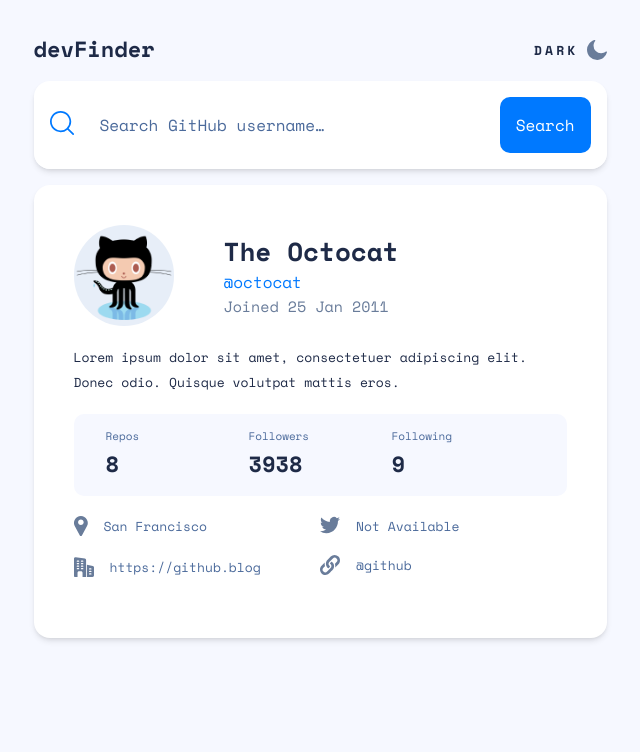
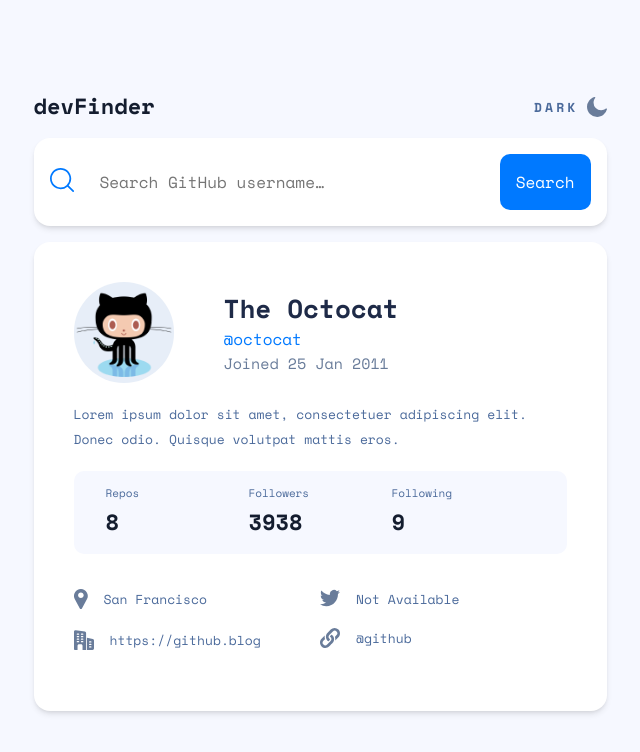
Before and after one commit to billybenntt/portfolio-project-3-github-user-search, a React (Vite) app: page / in a window 1280 px wide. Shown: the top 752 px of the page, without its empty margins (320-960 px from the left). Built offline with nearby package versions, Linux system fonts and the light colour scheme.

Commit message:
adjust color scheme on text

```diff
--- a/index.html
+++ b/index.html
@@ -8,6 +8,8 @@
 </head>
 <body>
     <div id="root"></div>
+
+
     <script type="module" src="/src/main.jsx"></script>
 </body>
 </html>
--- a/src/components/icons/CiMoon.jsx
+++ b/src/components/icons/CiMoon.jsx
@@ -2,7 +2,7 @@
 
 function CiMoon () {
   return (
-    <span className="custom-icon" >
+    <div className="custom-icon">
       <svg xmlns="http://www.w3.org/2000/svg"  height="20" width="20">
         <path d="M19.513 11.397a.701.701 0 00-.588.128 7.496
           7.496 0 01-2.276 1.336 7.101 7.101 0 01-2.583.462
@@ -12,10 +12,10 @@
           3.666A10.158 10.158 0 000 9.83c0 2.8 1.125 5.342 2.967
           7.19a10.025 10.025 0 007.16 2.98c2.353 0 4.527-.822
           6.266-2.183a10.13 10.13 0 003.58-5.624.623.623 0 00-.46-.796z"
-          fill="#697C9A"
+
         />
       </svg>
-    </span>
+    </div>
   )
 }
 
--- a/src/components/icons/CiSun.jsx
+++ b/src/components/icons/CiSun.jsx
@@ -4,7 +4,7 @@
   return (
     <span className="custom-icon">
       <svg width="20" height="20" xmlns="http://www.w3.org/2000/svg">
-       <g fill="#FFF">
+       <g >
         <path d="M13.545
           6.455c-.9-.9-2.17-1.481-3.545-1.481a4.934 4.934
           0 00-3.545 1.481c-.9.9-1.481 2.17-1.481
--- a/src/pages/Search.jsx
+++ b/src/pages/Search.jsx
@@ -8,8 +8,6 @@
 
 function Search () {
   const [theme, setTheme] = useState(() => getLocalStorage())
-
-  console.log(theme)
 
   // EFFECT - SET THEME
   useEffect(() => {
@@ -30,11 +28,12 @@
   return (
     <div className="search">
 
+      <div className="search-center">
         {/*SEARCH HEADER TOGGLE */}
         <div className="search-header">
           <h3 className="search-header__title">devFinder</h3>
           <div className="search-header__toggle" onClick={toggleTheme}>
-          <h3> {theme === 'dark' ? "light" : "dark"}</h3>
+            <h3> {theme === 'dark' ? 'light' : 'dark'}</h3>
             <div className="search-header__toggle-icon">
               {theme === 'dark' ? <CiSun/> : <CiMoon/>}
             </div>
@@ -64,7 +63,6 @@
               <img src={userImage} alt=""/>
             </div>
             {/* SEARCH INFO  */}
-
             <div className="search-result__info">
               <div>
                 <h3>The Octocat</h3>
@@ -121,6 +119,7 @@
             </div>
           </div>
         </div>
+      </div>
 
     </div>
   )
--- a/src/styles/output.css
+++ b/src/styles/output.css
@@ -341,6 +341,13 @@
 }
 
 /* GENERAL STYLES */
+#root {
+  height: 100vh;
+  display: grid;
+  justify-content: center;
+  align-content: center;
+}
+
 body {
   font-family: "Space Mono", monospace;
 }
@@ -353,13 +360,7 @@
 }
 
 .search {
-  margin: 0 auto;
-  color: #1E2A47;
   max-width: 327px;
-  margin-top: 2rem;
-}
-html.dark .search {
-  color: #F6F8FF;
 }
 
 .search-header {
@@ -380,6 +381,10 @@
   font-size: 0.813rem;
   line-height: 1.25rem;
   font-weight: normal;
+  transition-property: all;
+  transition-timing-function: cubic-bezier(0.4, 0, 0.2, 1);
+  transition-duration: 500ms;
+  color: #4B6A9B;
   cursor: pointer;
   letter-spacing: 0.2rem;
   font-weight: bold;
@@ -387,26 +392,54 @@
   gap: 0.5rem;
   display: flex;
 }
+html.dark .search-header__toggle {
+  color: #F6F8FF;
+}
+
+.search-header__toggle:hover h3 {
+  transition-property: all;
+  transition-timing-function: cubic-bezier(0.4, 0, 0.2, 1);
+  transition-duration: 800ms;
+  color: #1E2A47;
+}
+html.dark .search-header__toggle:hover h3 {
+  color: #4B6A9B;
+}
+.search-header__toggle:hover .custom-icon {
+  transition-property: all;
+  transition-timing-function: cubic-bezier(0.4, 0, 0.2, 1);
+  transition-duration: 800ms;
+  fill: #1E2A47;
+}
+html.dark .search-header__toggle:hover .custom-icon {
+  fill: #4B6A9B;
+}
+.search-header__toggle:hover svg {
+  transition-property: all;
+  transition-timing-function: cubic-bezier(0.4, 0, 0.2, 1);
+  transition-duration: 800ms;
+  transform: rotate(120deg);
+}
 
 .search-box {
+  background-color: #FFFFFF;
+  color: #1E2A47;
   box-shadow: 0 4px 6px -1px rgba(0, 0, 0, 0.1), 0 2px 4px -2px rgba(0, 0, 0, 0.1);
   border-radius: 16px;
   overflow: hidden;
 }
+html.dark .search-box {
+  background-color: #1E2A47;
+  color: #FFFFFF;
+}
 
 .search-box__center {
-  background-color: #FFFFFF;
-  color: #1E2A47;
   display: grid;
   grid-template-columns: 50px 1fr auto;
   align-items: center;
   justify-content: space-between;
   padding: 0.8rem;
   position: relative;
-}
-html.dark .search-box__center {
-  background-color: #1E2A47;
-  color: #FFFFFF;
 }
 
 .search-box__icon span {
@@ -417,19 +450,13 @@
   font-size: 0.68rem;
   line-height: 1.25rem;
   font-weight: normal;
+  color: #4B6A9B;
   width: 100%;
   height: 100%;
   background-color: transparent;
-  color: #1E2A47;
   border: none;
 }
 html.dark .search-box__input {
-  color: #FFFFFF;
-}
-.search-box__input::placeholder {
-  color: #4B6A9B;
-}
-html.dark .search-box__input::placeholder {
   color: #FFFFFF;
 }
 .search-box__input:focus {
@@ -526,17 +553,21 @@
 
 .search-result__bio {
   grid-area: c;
+  color: #4B6A9B;
   font-size: 0.813rem;
   line-height: 1.25rem;
   font-weight: normal;
   line-height: 1.563rem;
 }
+html.dark .search-result__bio {
+  color: #FFFFFF;
+}
 
 .search-result__stats {
   grid-area: d;
-  display: flex;
   background-color: #F6F8FF;
   color: #141D2F;
+  display: flex;
   border-radius: 10px;
   justify-content: space-evenly;
   text-align: center;
@@ -559,17 +590,14 @@
   color: #FFFFFF;
 }
 .search-result__stats-item p {
-  color: #1E2A47;
   font-size: 1rem;
   line-height: 1.5rem;
   font-weight: normal;
   font-weight: bold;
 }
-html.dark .search-result__stats-item p {
-  color: #FFFFFF;
-}
 
 .search-result__links {
+  margin-top: 1rem;
   grid-area: e;
   display: flex;
   flex-direction: column;
@@ -587,6 +615,12 @@
   align-items: start;
   margin-bottom: 1rem;
   gap: 0 1rem;
+}
+.search-result__links-item a {
+  color: #4B6A9B;
+}
+html.dark .search-result__links-item a {
+  color: #FFFFFF;
 }
 .search-result__links-item a:visited {
   color: #4B6A9B;
--- a/src/styles/scss/_layout.scss
+++ b/src/styles/scss/_layout.scss
@@ -4,26 +4,27 @@
 
 /* GENERAL STYLES */
 
+#root {
+  height: 100vh;
+  display: grid;
+  justify-content: center;
+  align-content: center;
+}
+
 body {
   font-family: $font-mono;
+
 }
-
 
 .custom-icon {
   @include color-scheme-fill($accent-light-100, $primary-100);
 }
 
-
 .search {
-  @include mx-auto;
-  @include color-scheme-text($accent-light-200, $accent-dark-100);
   max-width: $max-w-sm;
-  margin-top: 2rem;
 }
 
 // SEARCH HEADER
-
-
 .search-header {
   display: flex;
   justify-content: space-between;
@@ -39,26 +40,48 @@
 
 .search-header__toggle {
   @include text-xs;
+  @include transition-all;
+  @include color-scheme-text($accent-light-200, $primary-200);
   cursor: pointer;
-
   letter-spacing: 0.2rem;
   font-weight: bold;
   text-transform: uppercase;
   gap: 0.5rem;
   display: flex;
+
+
+}
+
+.search-header__toggle:hover {
+
+  h3 {
+    @include transition-all-2;
+    @include color-scheme-text($primary-200, $accent-dark-100);
+  }
+
+  .custom-icon {
+    @include transition-all-2;
+    @include color-scheme-fill($primary-200, $accent-dark-100);
+  }
+
+  svg {
+    @include transition-all-2;
+    transform: rotate(120deg);
+  }
+
 }
 
 
 // SEARCH BOX
 
 .search-box {
+  @include color-scheme($accent-light-100, $accent-dark-100);
   box-shadow: $box-shadow-1;
   border-radius: $rounded-xl;
   overflow: hidden;
 }
 
 .search-box__center {
-  @include color-scheme($accent-light-100, $accent-dark-100);
   display: grid;
   grid-template-columns: 50px 1fr auto;
   align-items: center;
@@ -80,16 +103,12 @@
 
 .search-box__input {
   @include text-xxs;
+  @include color-scheme-text($accent-light-100, $primary-200);
   width: 100%;
   height: 100%;
   background-color: transparent;
-  @include color-scheme-text($accent-light-100, $accent-dark-100);
   border: none;
 
-
-  &::placeholder {
-    @include color-scheme-text($accent-light-100, $primary-200);
-  }
 
   &:focus {
     outline: none;
@@ -137,6 +156,7 @@
 
 .search-result {
   @include color-scheme($accent-light-100, $accent-dark-100);
+
   width: 100%;
   margin-top: 1rem;
   box-shadow: $box-shadow-1;
@@ -190,6 +210,7 @@
 
 .search-result__bio {
   grid-area: c;
+  @include color-scheme-text($accent-light-100, $primary-200);
   @include text-xs;
   line-height: map-get($line-height, "3");
 }
@@ -197,8 +218,9 @@
 
 .search-result__stats {
   grid-area: d;
+  @include color-scheme($accent-light-200, $accent-dark-300);
+
   @include d-flex;
-  @include color-scheme($accent-light-200, $accent-dark-300);
   border-radius: $rounded-lg;
   justify-content: space-evenly;
   text-align: center;
@@ -215,7 +237,6 @@
   }
 
   p {
-    @include color-scheme-text($accent-light-100, $accent-dark-100);
     @include text-base;
     font-weight: bold;
   }
@@ -224,6 +245,7 @@
 
 
 .search-result__links {
+  margin-top: 1rem;
   grid-area: e;
   @include d-flex;
   flex-direction: column;
@@ -238,10 +260,14 @@
 .search-result__links-item {
   @include text-xs;
   @include d-flex;
+
   align-items: start;
   margin-bottom: 1rem;
   gap: 0 1rem;
 
+  a {
+    @include color-scheme-text($accent-light-100, $primary-200);
+  }
 
   a:visited {
     color: $primary-200;
```
Also changed, not shown: src/styles/scss/_components.scss (+0 -17 lines), src/styles/scss/_utilities.scss (+8 -0 lines). Lines whose indentation alone changed are shown as unchanged.
